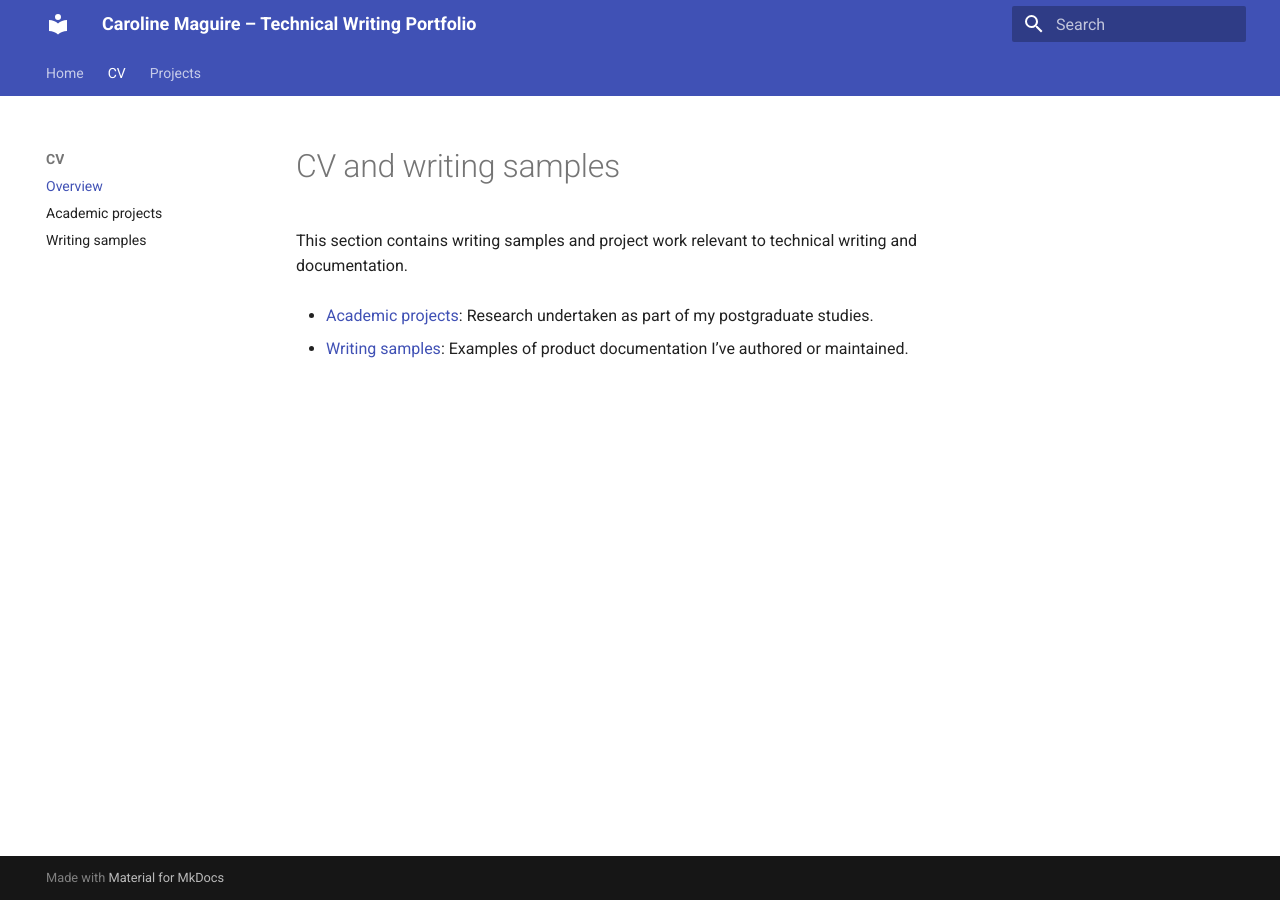
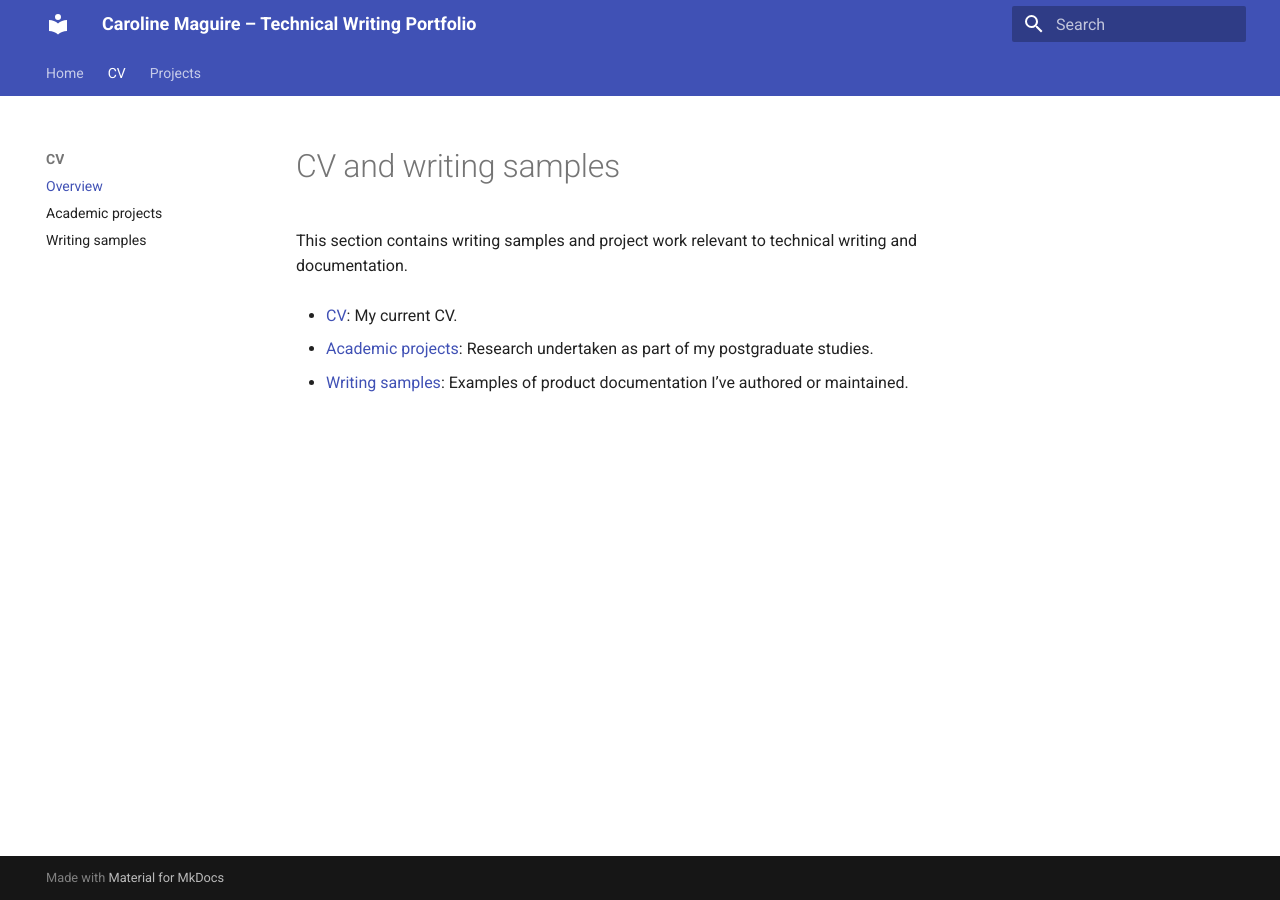
Before and after one commit to carolinemaymaguirecmm/about, an MkDocs documentation site: the page built from docs/cv/index.md, in a window 1280 px wide. Built offline with MkDocs 1.6.1 and Material for MkDocs 9.7.7, drawn with Linux system fonts in a browser that asks for light colours.

Commit message:
Move CV files into dedicated cv subfolder
Co-Authored-By: Claude Opus 4.6 <noreply@anthropic.com>

```diff
--- a/docs/cv/index.md
+++ b/docs/cv/index.md
@@ -2,6 +2,8 @@
 
 This section contains writing samples and project work relevant to technical writing and documentation.
 
+- [CV](./cv/caroline-maguire-cv.html): My current CV.
+
 - [Academic projects](./academic-projects/academic-projects.md): Research undertaken as part of my postgraduate studies.
 
 - [Writing samples](./writing-samples/writing-samples.md): Examples of product documentation I’ve authored or maintained.
--- a/generate-cv-pdf.js
+++ b/generate-cv-pdf.js
@@ -7,7 +7,7 @@ const path = require('path');
 
   await page.setViewport({ width: 1100, height: 800 });
 
-  const htmlPath = path.resolve(__dirname, 'docs/cv/caroline-maguire-cv.html');
+  const htmlPath = path.resolve(__dirname, 'docs/cv/cv/caroline-maguire-cv.html');
   await page.goto(`file://${htmlPath}`, { waitUntil: 'networkidle0' });
 
   await page.emulateMediaType('screen');
@@ -26,7 +26,7 @@ const path = require('path');
     `
   });
 
-  const outputPath = path.resolve(__dirname, 'docs/cv/caroline-maguire-cv.pdf');
+  const outputPath = path.resolve(__dirname, 'docs/cv/cv/caroline-maguire-cv.pdf');
   await page.pdf({
     path: outputPath,
     format: 'A4',
```
Also changed, not shown: docs/cv/cv/caroline-maguire-cv.html (renamed from docs/cv/caroline-maguire-cv.html), 2 other files.
